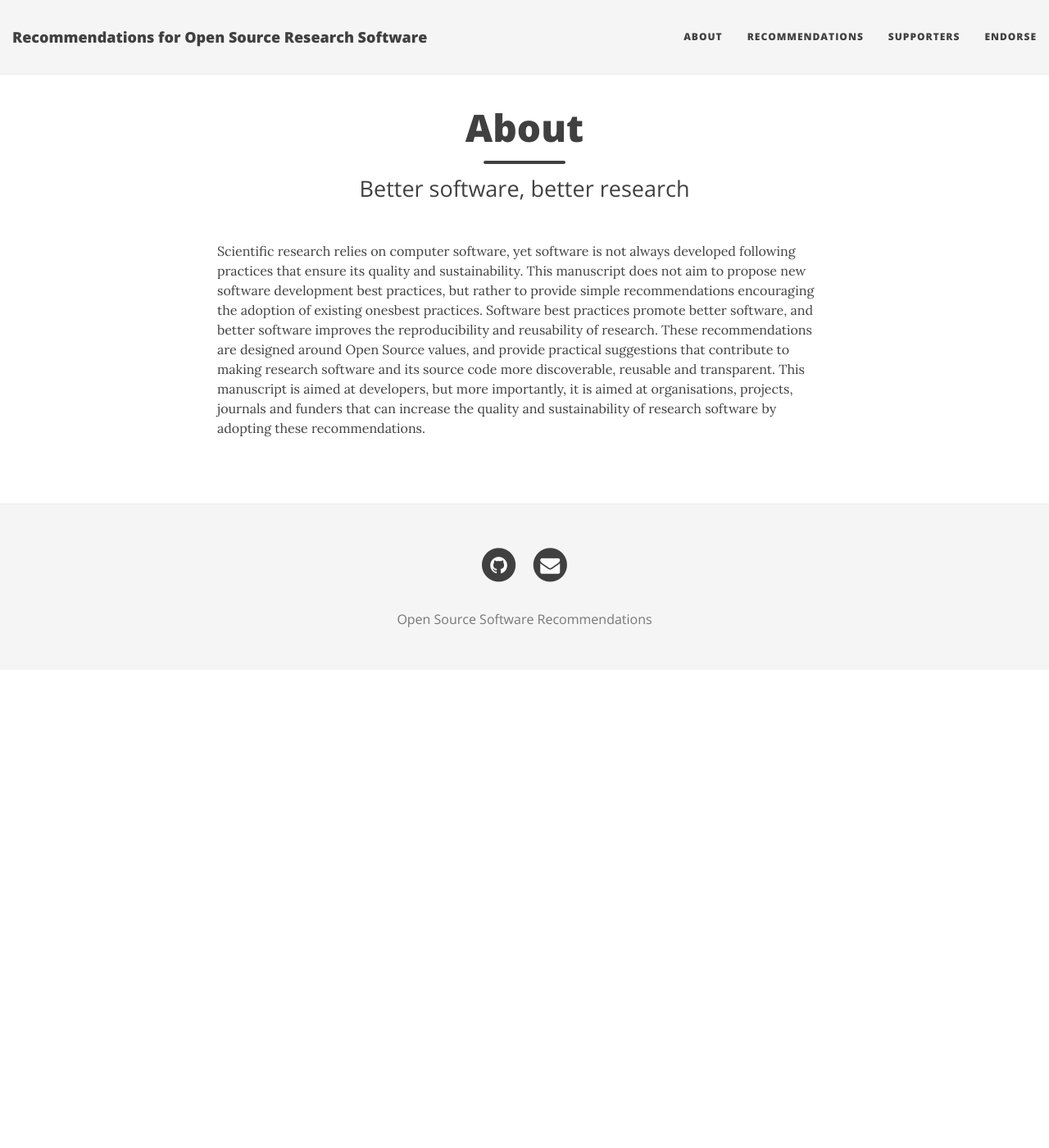
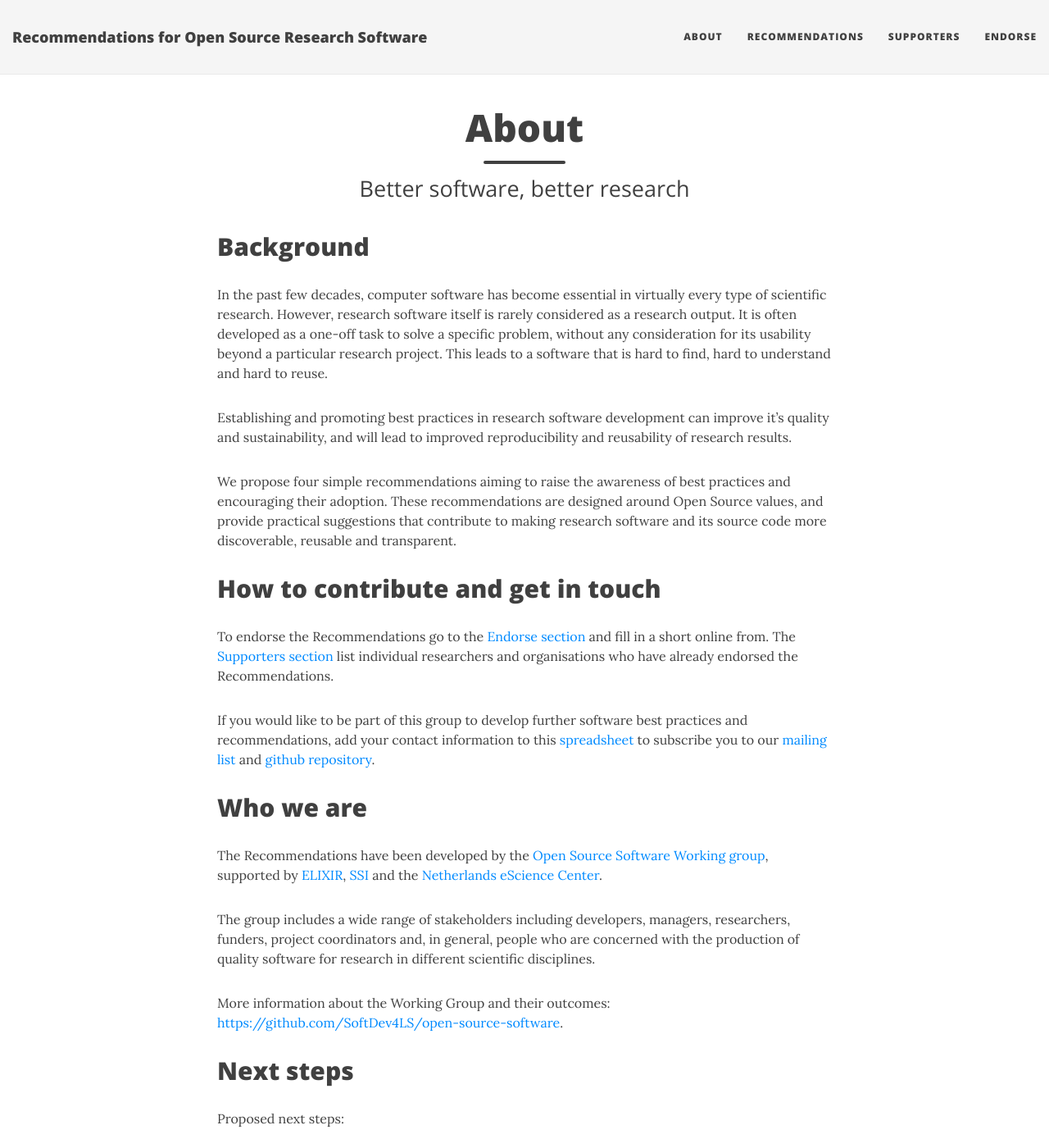
Before and after one commit to SoftDev4Research/recommendations, a Jekyll site: the page built from about.md, in a window 1280 px wide and 1400 px high. Shown: the whole window at 82% size. Built offline with Jekyll 4.4.1, drawn with Linux system fonts in a browser that asks for light colours; nearby versions of some CDN libraries; some of the changed text lies outside the part shown.

Commit message:
Update about page
Thanks to @frenkxs for the wording

```diff
--- a/about.md
+++ b/about.md
@@ -4,4 +4,32 @@ title: About
 subtitle: Better software, better research
 ---
 
-Scientific research relies on computer software, yet software is not always developed following practices that ensure its quality and sustainability. This manuscript does not aim to propose new software development best practices, but rather to provide simple recommendations encouraging the adoption of existing onesbest practices. Software best practices promote better software, and better software improves the reproducibility and reusability of research. These recommendations are designed around Open Source values, and provide practical suggestions that contribute to making research software and its source code more discoverable, reusable and transparent. This manuscript is aimed at developers, but more importantly, it is aimed at organisations, projects, journals and funders that can increase the quality and sustainability of research software by adopting these recommendations.
+## Background
+In the past few decades, computer software has become essential in virtually every type of scientific research. However, research software itself is rarely considered as a research output. It is often developed as a one-off task to solve a specific problem, without any consideration for its usability beyond a particular research project. This leads to a software that is hard to find, hard to understand and hard to reuse.
+
+Establishing and promoting best practices in research software development can improve it's quality and sustainability, and will lead to improved reproducibility and reusability of research results.
+
+We propose four simple recommendations aiming to raise the awareness of best practices and encouraging their adoption. These recommendations are designed around Open Source values, and provide practical suggestions that contribute to making research software and its source code more discoverable, reusable and transparent.
+
+## How to contribute and get in touch
+To endorse the Recommendations go to the [Endorse section](endorse) and fill in a short online from. The [Supporters section](supporters) list individual researchers and organisations who have already endorsed the Recommendations.
+
+If you would like to be part of this group to develop further software best practices and recommendations, add your contact information to this [spreadsheet](https://docs.google.com/spreadsheets/d/1JyFX5q2CQU7gzTuXrHrxKWYthnE9YcNWmu-qtB-nNxc/edit?usp=sharing) to subscribe you to our [mailing list](mailto:software-development-best-practices-group@elixir-europe.org) and [github repository](https://github.com/SoftDev4Research/open-source-software).
+
+## Who we are
+The Recommendations have been developed by the [Open Source Software Working group](https://docs.google.com/spreadsheets/d/1JyFX5q2CQU7gzTuXrHrxKWYthnE9YcNWmu-qtB-nNxc/edit?usp=sharing), supported by [ELIXIR](https://www.elixir-europe.org), [SSI](https://www.software.ac.uk/) and the [Netherlands eScience Center](https://www.esciencecenter.nl/).
+
+The group includes a wide range of stakeholders including developers, managers, researchers, funders, project coordinators and, in general, people who are concerned with the production of quality software for research in different scientific disciplines.
+
+More information about the Working Group and their outcomes: [https://github.com/SoftDev4LS/open-source-software](https://github.com/SoftDev4LS/open-source-software).
+
+## Next steps
+Proposed next steps:
+ - Work towards adoption (endorsement, promotion and compliance)
+ - Extend the Recommendations to become truly [FAIR](http://www.nature.com/articles/sdata201618) recommendations
+ - Align specific best practices to the recommendations
+ - Make this effort part of a wider initiative like Force11 with links to other relevant initiatives like [WSSSPE](http://wssspe.researchcomputing.org.uk/) and [RDA](https://www.rd-alliance.org/)
+
+We will have further discussions about the direction of this group in the following meetings:
+ - [RDA Ninth Plenary Meeting, Barcelona, Spain. 5-7 April 2017](https://www.rd-alliance.org/plenaries/rda-ninth-plenary-meeting-barcelona)
+ - [Force11, Berlin, Germany. 25-27 October 2017](https://www.force11.org/meetings/force2017)
```
